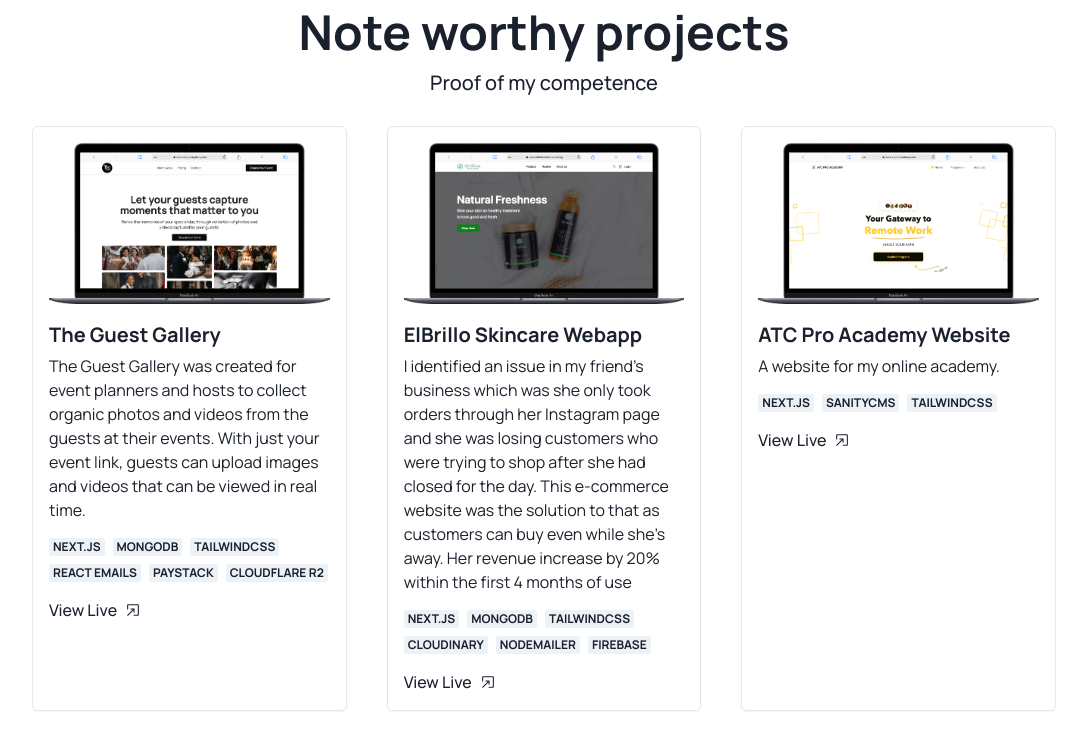
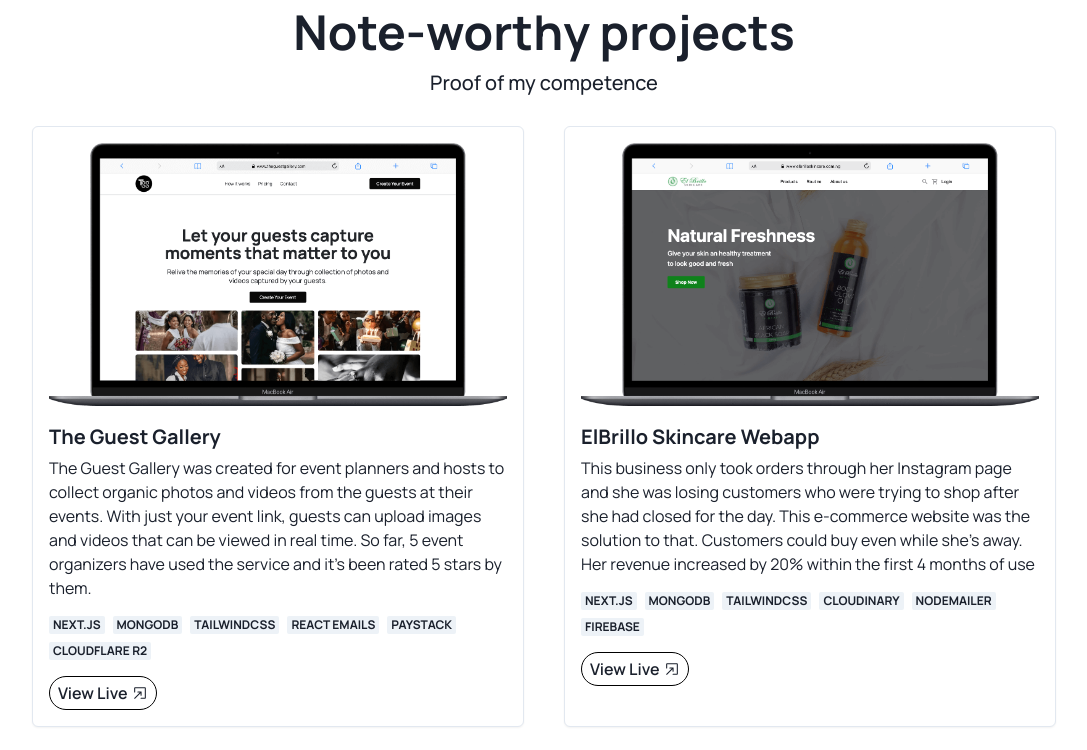
Before and after one commit to 289Volts/portfolio-test, a React (Vite) app: page / in a window 1280 px wide. Shown: the part 3080-3830 px from the top of the page, without its empty margins (96-1183 px from the left). Built offline with nearby package versions, Linux system fonts and the light colour scheme.

Commit message:
feat: projects section done

```diff
--- a/src/components/Blocks/ProjectCard.tsx
+++ b/src/components/Blocks/ProjectCard.tsx
@@ -56,21 +56,42 @@
       </Stack>
       <Flex align="center" justify="space-between" fontWeight="medium">
         {githubUrl && (
-          <Flex gap="2" align="center">
-            <Link isExternal href={githubUrl}>
-              View Code
-            </Link>
-            <GithubIcon />{" "}
-          </Flex>
+          <Link
+            border="1px solid black"
+            display="flex"
+            alignItems="center"
+            fontWeight="bold"
+            gap="2"
+            px="2"
+            py="1"
+            rounded="full"
+            isExternal
+            href={githubUrl}
+          >
+            View Code <GithubIcon />{" "}
+          </Link>
         )}
 
         {liveUrl && (
-          <Flex gap="2" align="center">
-            <Link isExternal href={liveUrl}>
-              View Live
-            </Link>
-            <ExtLinkIcon />{" "}
-          </Flex>
+          <Link
+            border="1px solid black"
+            display="flex"
+            alignItems="center"
+            fontWeight="semibold"
+            _hover={{
+              bg: { md: "#0000000a" },
+              border: { md: "1px solid #0000000a" },
+            }}
+            px="2"
+            py="1"
+            gap="1"
+            rounded="full"
+            isExternal
+            href={liveUrl}
+          >
+            View Live
+            <ExtLinkIcon />
+          </Link>
         )}
       </Flex>
     </Flex>
--- a/src/components/PageSections/Components/Home/ProjectsSection.tsx
+++ b/src/components/PageSections/Components/Home/ProjectsSection.tsx
@@ -7,7 +7,7 @@
     title: "The Guest Gallery",
     image: "/src/assets/images/tgg.png",
     description:
-      "The Guest Gallery was created for event planners and hosts to collect organic photos and videos from the guests at their events. With just your event link, guests can upload images and videos that can be viewed in real time.",
+      "The Guest Gallery was created for event planners and hosts to collect organic photos and videos from the guests at their events. With just your event link, guests can upload images and videos that can be viewed in real time. So far, 5 event organizers have used the service and it's been rated 5 stars by them.",
     tags: [
       "Next.js",
       "MongoDB",
@@ -22,7 +22,7 @@
     title: "ElBrillo Skincare Webapp",
     image: "/src/assets/images/elbrillo.png",
     description:
-      "I identified an issue in my friend's business which was she only took orders through her Instagram page and she was losing customers who were trying to shop after she had closed for the day. This e-commerce website was the solution to that as customers can buy even while she's away. Her revenue increase by 20% within the first 4 months of use",
+      "This business only took orders through her Instagram page and she was losing customers who were trying to shop after she had closed for the day. This e-commerce website was the solution to that. Customers could buy even while she's away. Her revenue increased by 20% within the first 4 months of use",
     tags: [
       "Next.js",
       "MongoDB",
@@ -36,7 +36,8 @@
   {
     title: "ATC Pro Academy Website",
     image: "/src/assets/images/atcpro.png",
-    description: "A website for my online academy. ",
+    description:
+      "This client wanted something personalized where people could get information about her programs and be routed to the payment page. I built this website according to her customization and also set up a Content Management System so that changes can be made without my involvement. With the help of SEO, she has recorded 5% more sales.",
     tags: ["Next.js", "SanityCMS", "TailwindCSS"],
     liveUrl: "https://www.atcproacademy.com",
   },
@@ -44,7 +45,7 @@
     title: "Noted Media Group Website",
     image: "/src/assets/images/noted.png",
     description:
-      "The Guest Gallery was created for event planners and hosts to collect organic photos and videos from the guests at their events. With just your event link, guests can upload images and videos that can be viewed in real time.",
+      "This project was for a music distribution company looking to promote their services. As the lead frontend developer on this project, I made sure to ensure the website was well optimized for speed and accessibility and also integrated a waitlist feature. With the help of publicity, the company recorded 10% more signups every month.",
     tags: ["Next.js", "MongoDB", "TailwindCSS"],
     liveUrl: "https://www.notedmediagroup.com",
   },
@@ -53,7 +54,7 @@
   return (
     <Box as="section" w={{ base: "90%", xl: "80%" }} mx="auto">
       <CusHeading
-        heading="Note worthy projects"
+        heading="Note-worthy projects"
         subHeading="Proof of my competence"
       />
       <Box
@@ -63,7 +64,6 @@
         gridTemplateColumns={{
           base: "repeat(1, 1fr)",
           md: "repeat(2, 1fr)",
-          xl: "repeat(3, 1fr)",
         }}
         justifyContent="center"
       >
```
